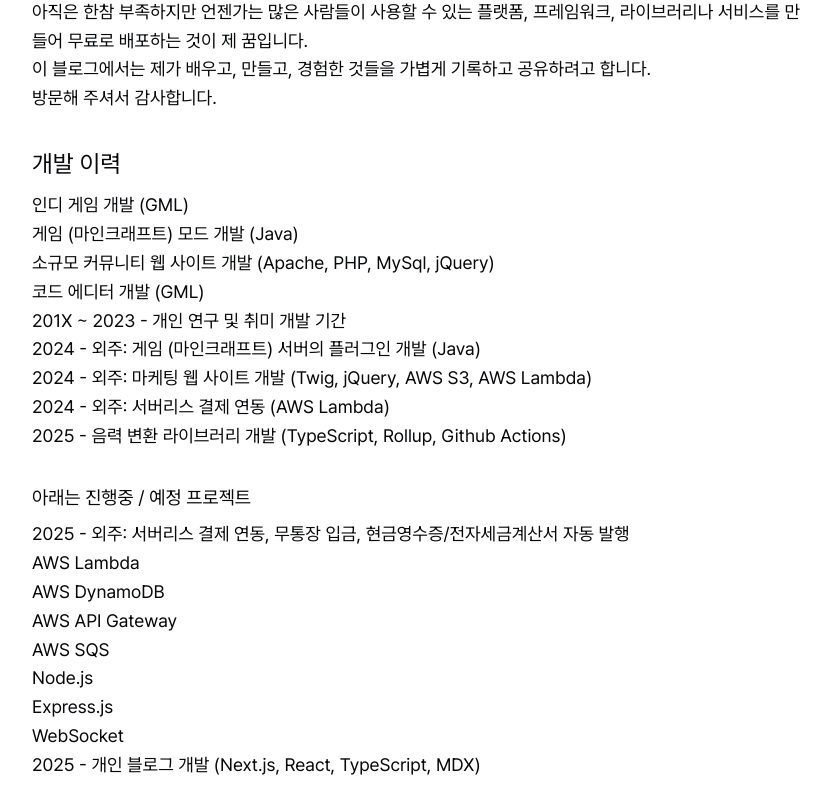
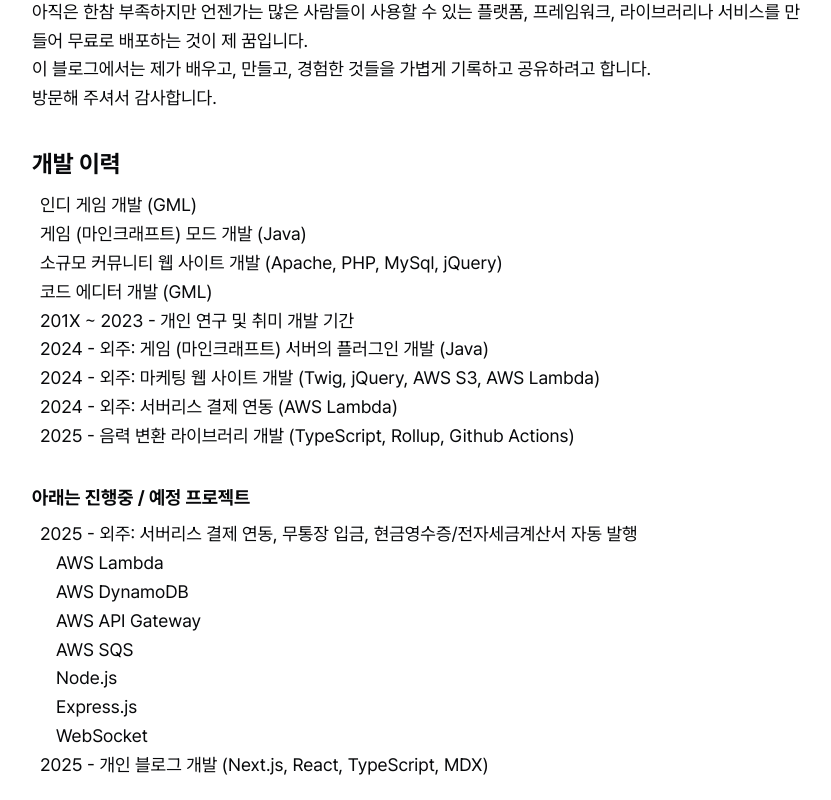
Before and after one commit to kahyou22/kahyou.dev, a Next.js app: page /about in a window 1280 px wide. Shown: the part 243-1043 px from the top of the page, without its empty margins (224-1055 px from the left). Built offline with nearby package versions, Linux system fonts and the light colour scheme.

Commit message:
style: about 스타일 수정

```diff
--- a/app/about/page.module.css
+++ b/app/about/page.module.css
@@ -7,9 +7,19 @@
 .about h2 {
   margin-block: 2rem 0.5rem;
   font-size: 1.5rem;
+  font-weight: bold;
 }
 
 .about h3 {
   margin-block: 2rem 0.5rem;
   font-size: 1.17rem;
+  font-weight: bold;
 }
+
+.about ul {
+  padding-left: 0.5rem;
+}
+
+.about ul ul {
+  padding-left: 1rem;
+}
```
